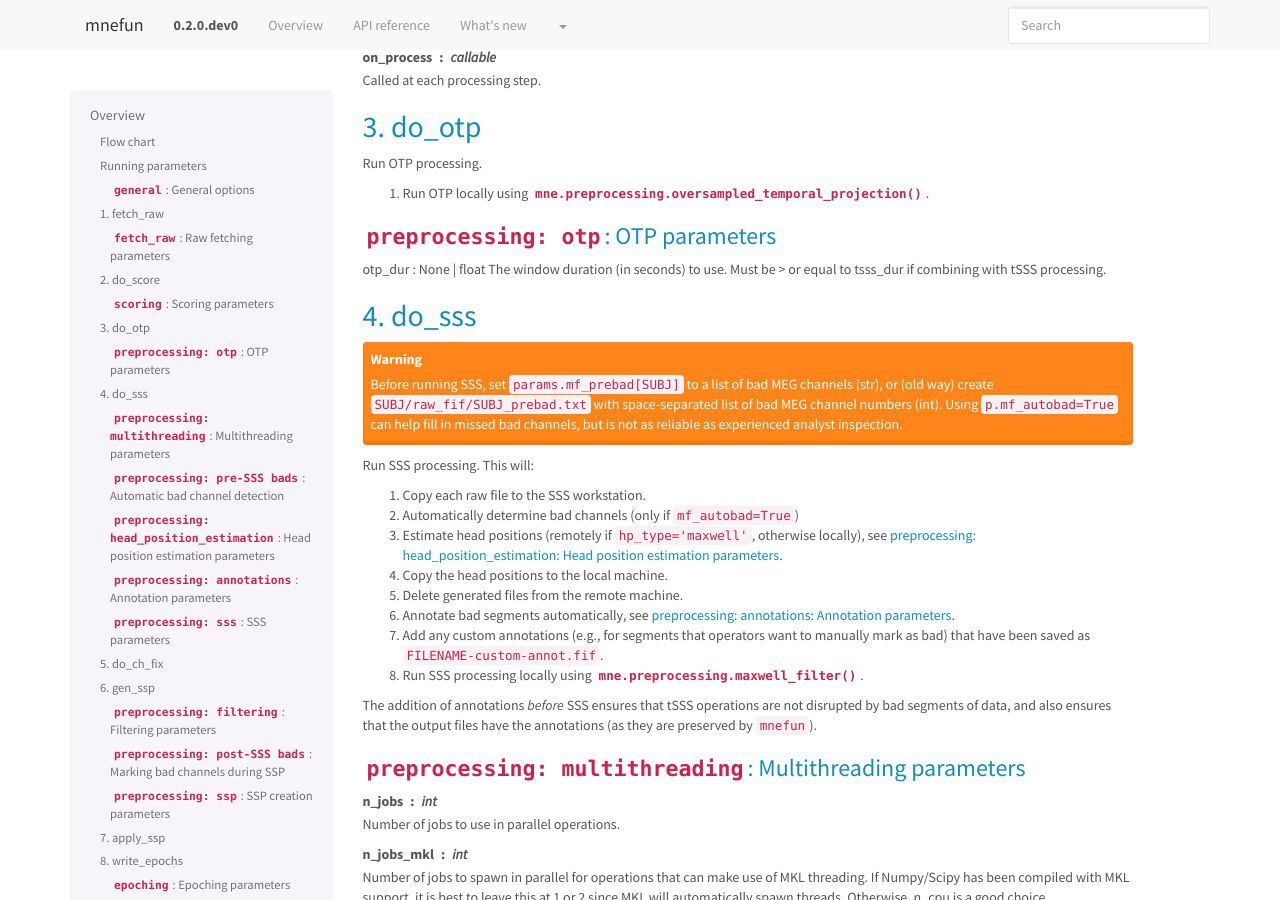
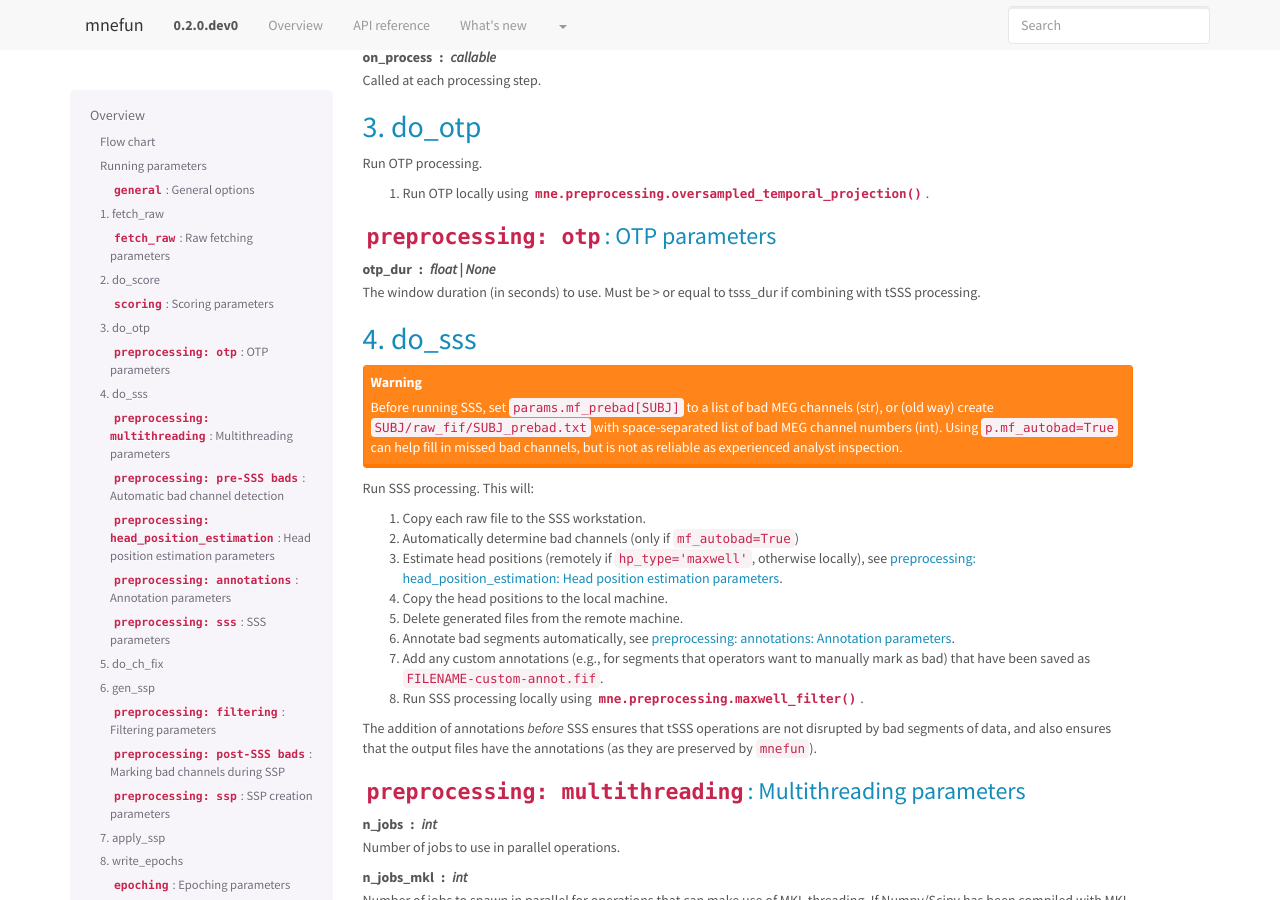
Before and after one commit to LABSN/mnefun, a Sphinx documentation site: the page built from doc/overview.rst, in a window 1280 px wide and 900 px high, scrolled down 2890 px. Built offline with Sphinx 7.4.7, drawn with Linux system fonts in a browser that asks for light colours.

```diff
--- a/doc/overview.rst
+++ b/doc/overview.rst
@@ -141,8 +141,8 @@ Run OTP processing.
 
 ``preprocessing: otp``: OTP parameters
 ~~~~~~~~~~~~~~~~~~~~~~~~~~~~~~~~~~~~~~~~~~~~~~~~~~~~~~~~~~~~
-otp_dur : None | float
-The window duration (in seconds) to use. Must be > or equal to tsss_dur if combining with tSSS processing.
+otp_dur : float | None
+    The window duration (in seconds) to use. Must be > or equal to tsss_dur if combining with tSSS processing.
 
 
 4. do_sss
```
